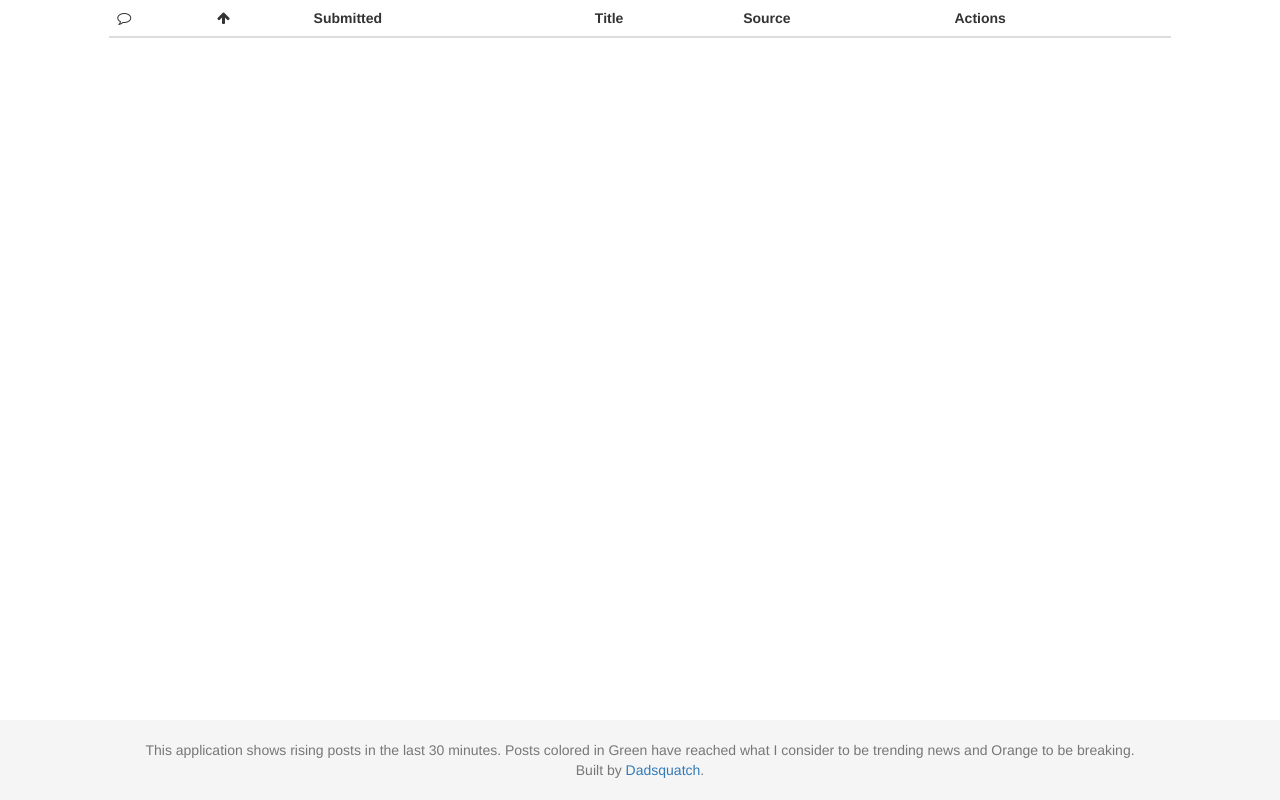
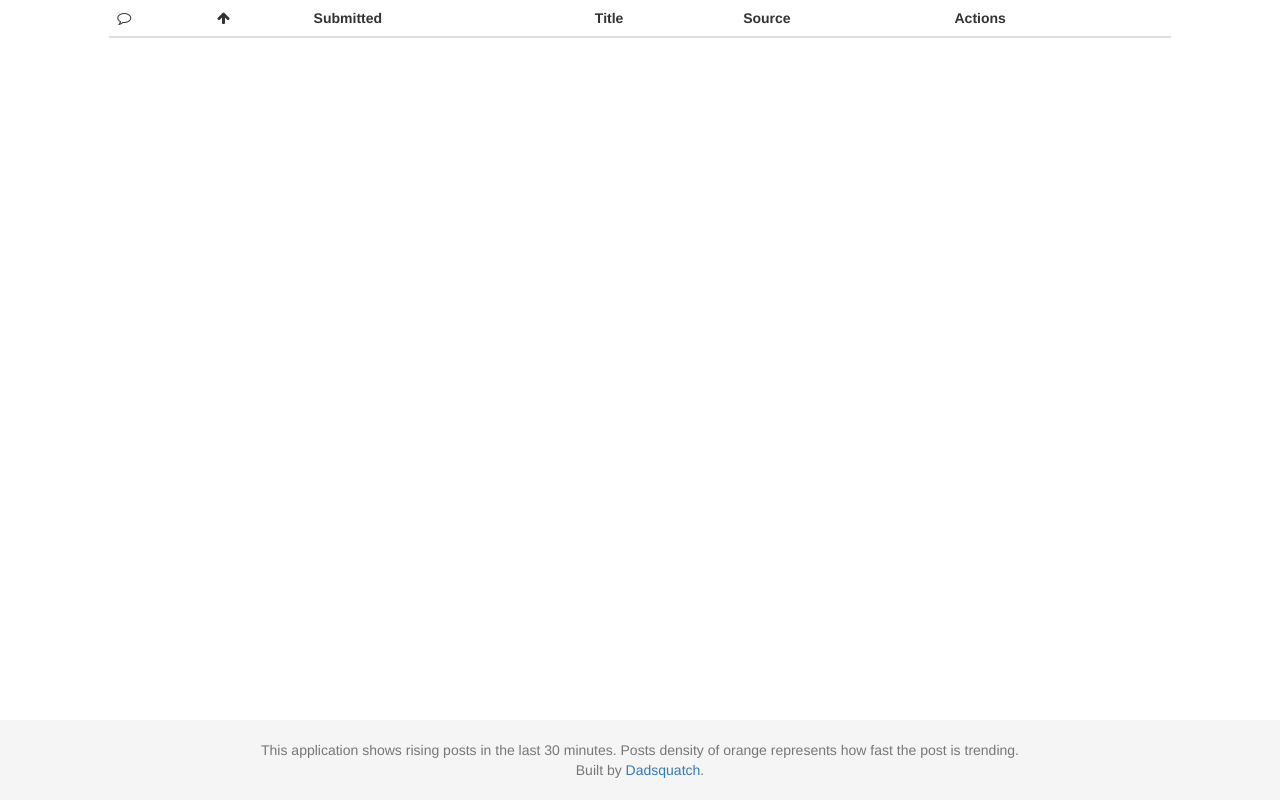
Before and after one commit to dadsquatch/f5oclock, a website: page views/index.html in a window 1280 px wide. Drawn offline with nearby package versions, Linux system fonts and the light colour scheme; some packages are replaced by stand-ins of ours; files that its build step writes are made by us from their sources; no server answers; a script that the page names is missing.

Commit message:
css hotfix

```diff
--- a/views/index.html
+++ b/views/index.html
@@ -75,7 +75,7 @@
     </div>
     <footer class="footer">
       <div class="container">
-        <p class="text-muted">This application shows rising posts in the last 30 minutes. Posts colored in Green have reached what I consider to be trending news and Orange to be breaking.<br />Built by <a href="http://www.dadsquatch.com/">Dadsquatch</a>.</p>
+        <p class="text-muted">This application shows rising posts in the last 30 minutes. Posts density of orange represents how fast the post is trending.<br />Built by <a href="http://www.dadsquatch.com/">Dadsquatch</a>.</p>
       </div>
     </footer>
     <!-- jQuery (necessary for Bootstrap's JavaScript plugins) -->
```
